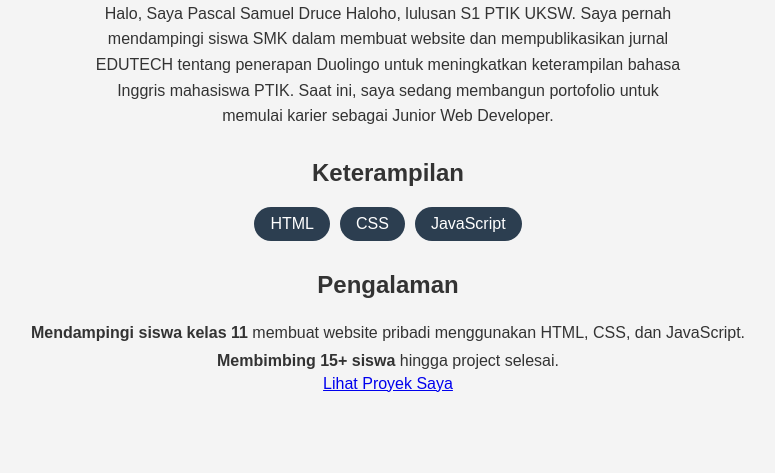
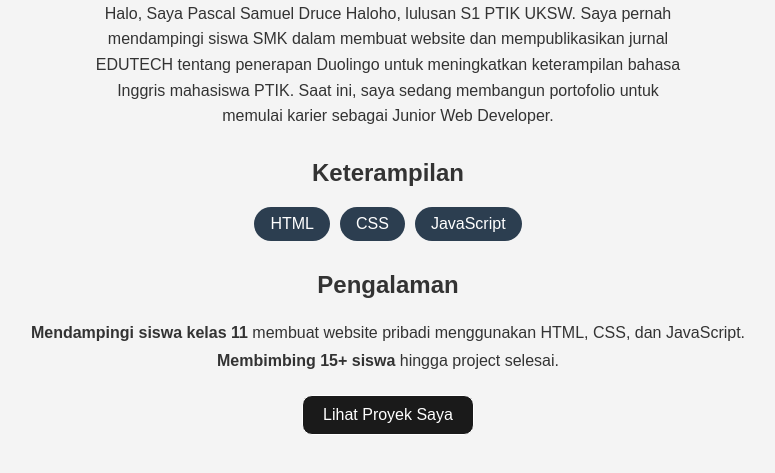
Before and after one commit to Shinn-Samuel/portofolio, a plain HTML site: page index.html in a window 1280 px wide. Shown: the part 137-610 px from the top of the page, without its empty margins (252-1027 px from the left). Drawn offline with Linux system fonts and the light colour scheme.

Commit message:
Benerin tombol style jadi .btn

```diff
--- a/style.css
+++ b/style.css
@@ -14,7 +14,7 @@ p {
     margin: 0 auto;
 }
 
-button {
+.btn {
     background-color: #1a1a1a;
     color: white;
     padding: 10px 20px;
@@ -22,9 +22,11 @@ button {
     border-radius: 10px;
     cursor: pointer;
     margin-top:20px;
+    text-decoration: none;
+    display: inline-block;
 }
 
-button:hover {
+.btn:hover {
     background-color: #ffcc00;
     color: black;
 }
```
